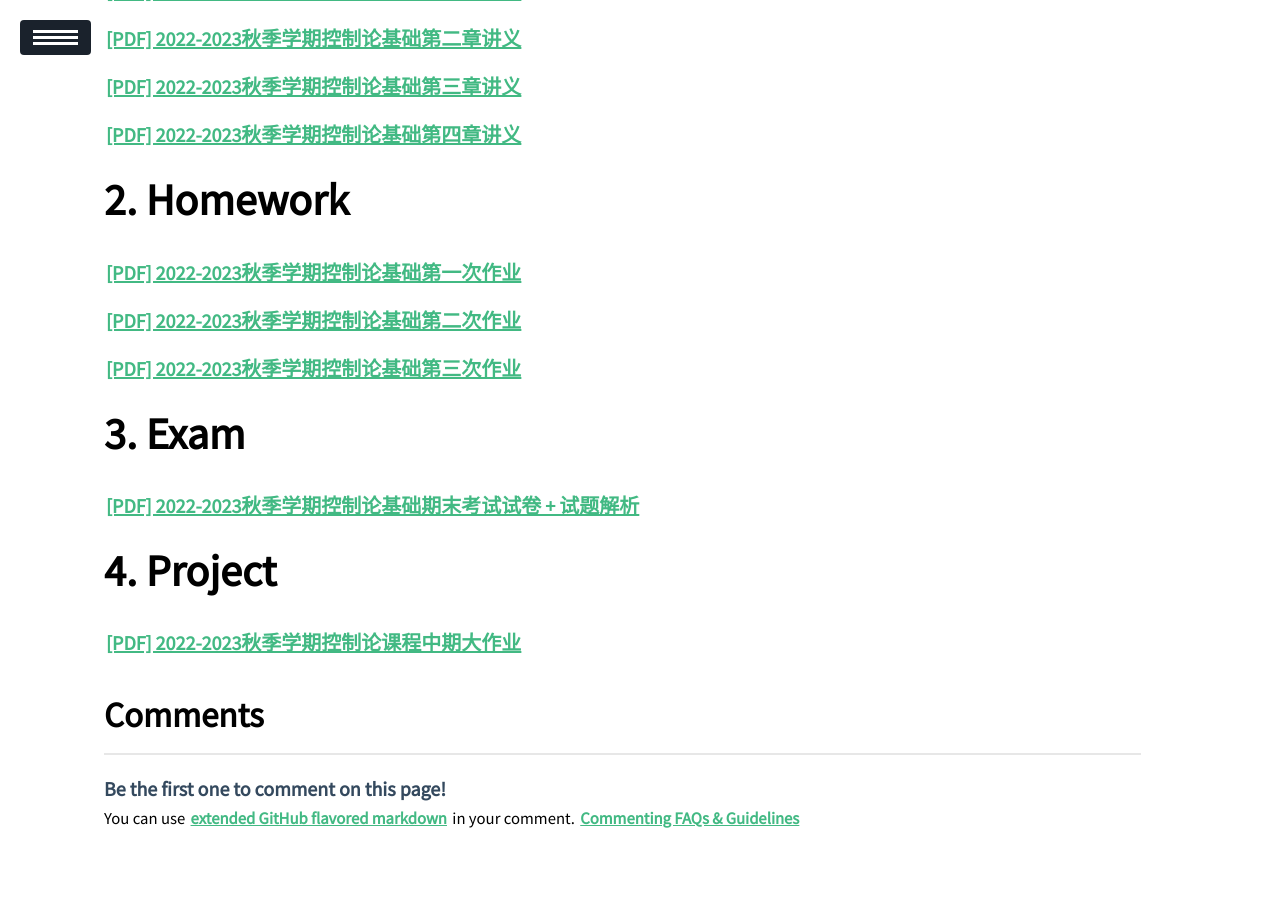
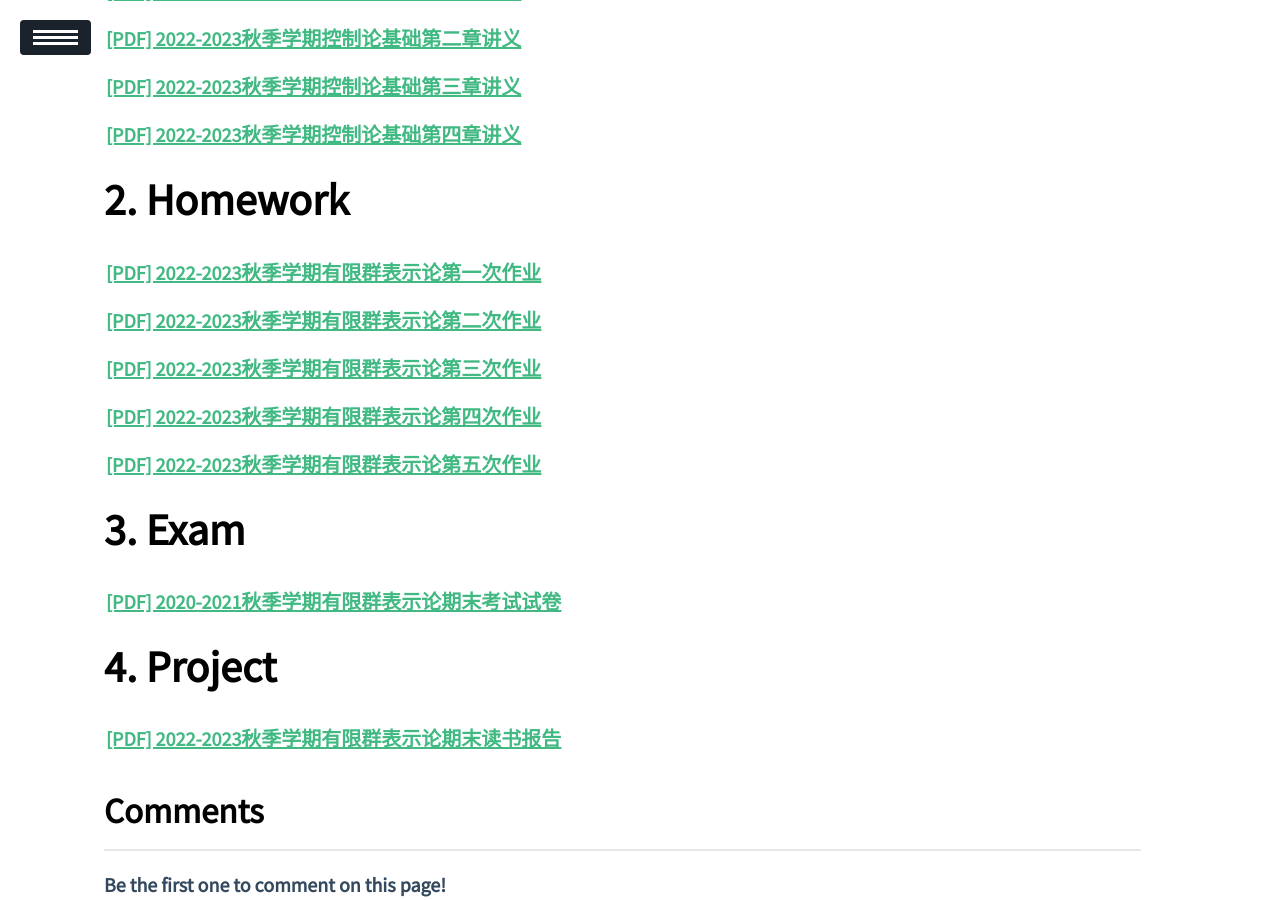
Before and after one commit to ssskz/ssskz.github.io, a Jekyll site: the page built from _posts/2023-3-3-Linear-Finite-Group-Representation.md, in a window 1280 px wide and 900 px high, scrolled down 463 px. Built offline with Jekyll 4.4.1, drawn with Linux system fonts in a browser that asks for light colours; our own code applies the rules of GitHub Pages for plain Markdown files; a script that is not in the unit is left out.

Commit message:
update _posts/2023-3-3-Linear-Finite-Group-Representation.md.
Signed-off-by: ssskz <12497590+ssskz@user.noreply.gitee.com>

```diff
--- a/_posts/2023-3-3-Linear-Finite-Group-Representation.md
+++ b/_posts/2023-3-3-Linear-Finite-Group-Representation.md
@@ -25,16 +25,20 @@ description: Sharing of learning materials (homework and exams) about **Linear F
 
 # Homework
 
-<p><a href="https://ssskz.github.io/materials/控制论基础1.pdf" target="_blank">[PDF] 2022-2023秋季学期控制论基础第一次作业 </a></p>
+<p><a href="https://ssskz.github.io/materials/有限群表示论/HW1.pdf" target="_blank">[PDF] 2022-2023秋季学期有限群表示论第一次作业</a></p>
 
-<p><a href="https://ssskz.github.io/materials/控制论基础2.pdf" target="_blank">[PDF] 2022-2023秋季学期控制论基础第二次作业 </a></p>
+<p><a href="https://ssskz.github.io/materials/有限群表示论/HW2.pdf" target="_blank">[PDF] 2022-2023秋季学期有限群表示论第二次作业</a></p>
 
-<p><a href="https://ssskz.github.io/materials/控制论基础3.pdf" target="_blank">[PDF] 2022-2023秋季学期控制论基础第三次作业 </a></p>
+<p><a href="https://ssskz.github.io/materials/有限群表示论/HW3.pdf" target="_blank">[PDF] 2022-2023秋季学期有限群表示论第三次作业</a></p>
+
+<p><a href="https://ssskz.github.io/materials/有限群表示论/HW4.pdf" target="_blank">[PDF] 2022-2023秋季学期有限群表示论第四次作业</a></p>
+
+<p><a href="https://ssskz.github.io/materials/有限群表示论/HW5.pdf" target="_blank">[PDF] 2022-2023秋季学期有限群表示论第五次作业</a></p>
 
 # Exam
 
-<p><a href="https://ssskz.github.io/materials/控制论基础期末考试.pdf" target="_blank">[PDF] 2022-2023秋季学期控制论基础期末考试试卷 + 试题解析</a></p>
+<p><a href="https://www.zhangwp.com/files/algebra/2020-2021第一学期《有限群表示论》期末考试.pdf" target="_blank">[PDF] 2020-2021秋季学期有限群表示论期末考试试卷</a></p>
 
 # Project
 
-<p><a href="https://ssskz.github.io/materials/流体力学综述报告.pdf" target="_blank">[PDF] 2022-2023秋季学期控制论课程中期大作业</a></p>
+<p><a href="https://ssskz.github.io/materials/有限群表示论/report.pdf" target="_blank">[PDF] 2022-2023秋季学期有限群表示论期末读书报告</a></p>
```
